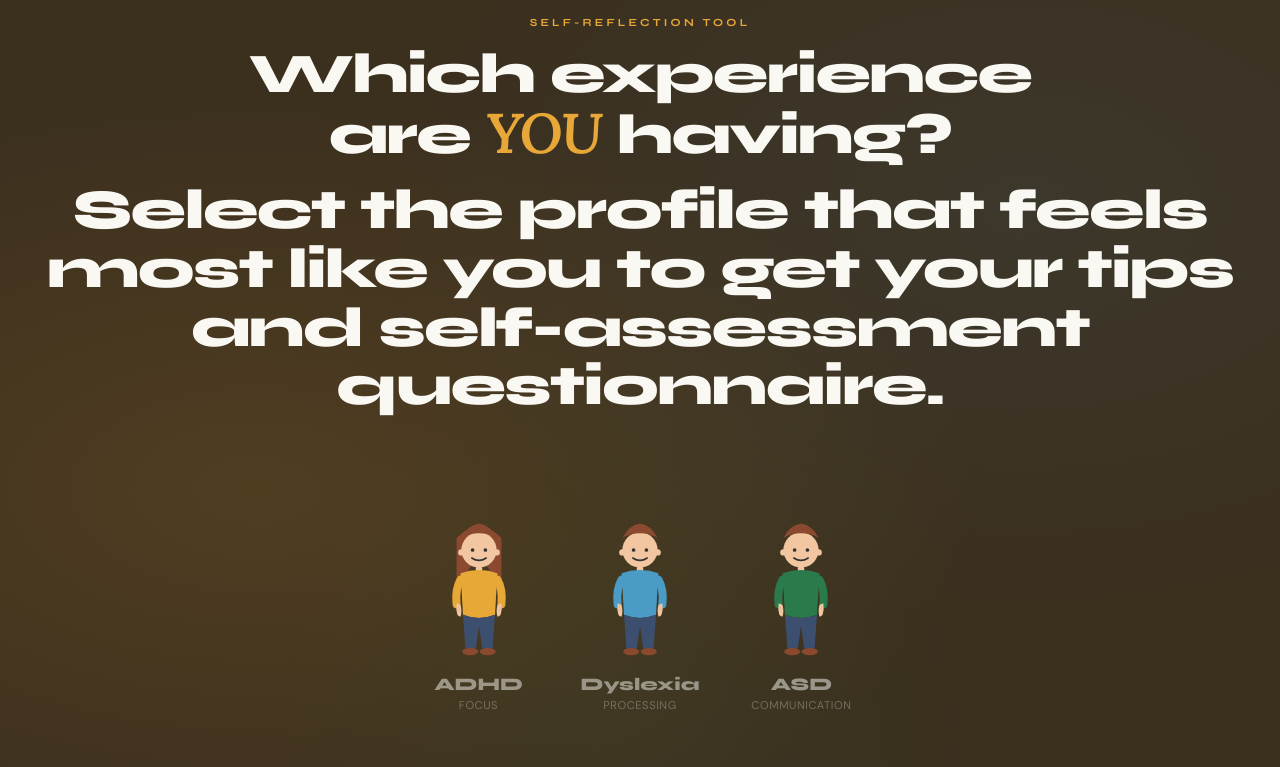
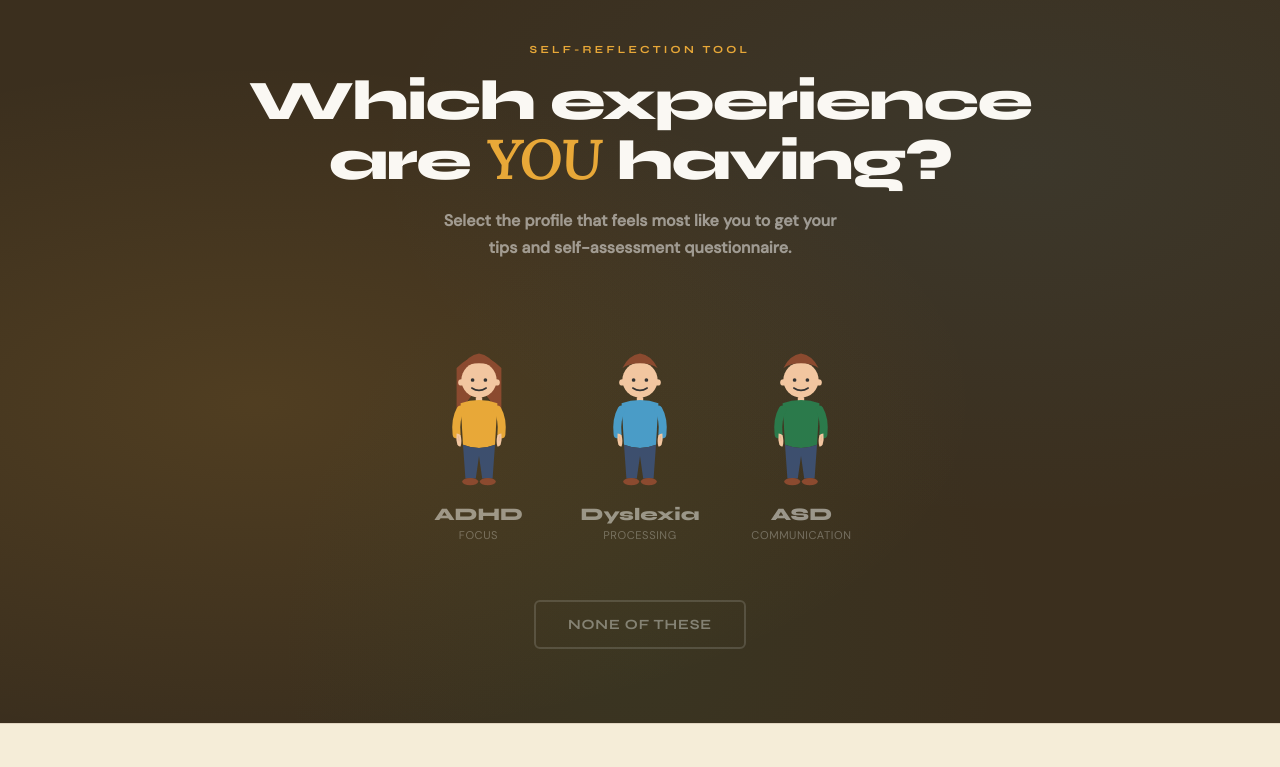
Before and after one commit to saschner/Unmuddled, a plain HTML site: page index.html in a window 1280 px wide. Shown: the part 2497-3264 px from the top of the page. Drawn offline with Linux system fonts and the light colour scheme.

Commit message:
Change H2 to H1 for experience subtitle

```diff
--- a/index.html
+++ b/index.html
@@ -898,7 +898,7 @@ nav {
   <div class="experience-header">
     <p class="experience-eyebrow"><br>Self-reflection tool</p>
     <h1 class="experience-title">Which experience<br>are <em>YOU</em> having?</h1>
-    <H2 class="experience-title">Select the profile that feels most like you to get your tips and self-assessment questionnaire.</H2>
+    <H1 class="experience-sub">Select the profile that feels most like you to get your tips and self-assessment questionnaire.</H1>
   </div>
   <div class="figures-row">
     <div class="figure-card adhd" onclick="window.location.href='adhd-tips.html'">
```
